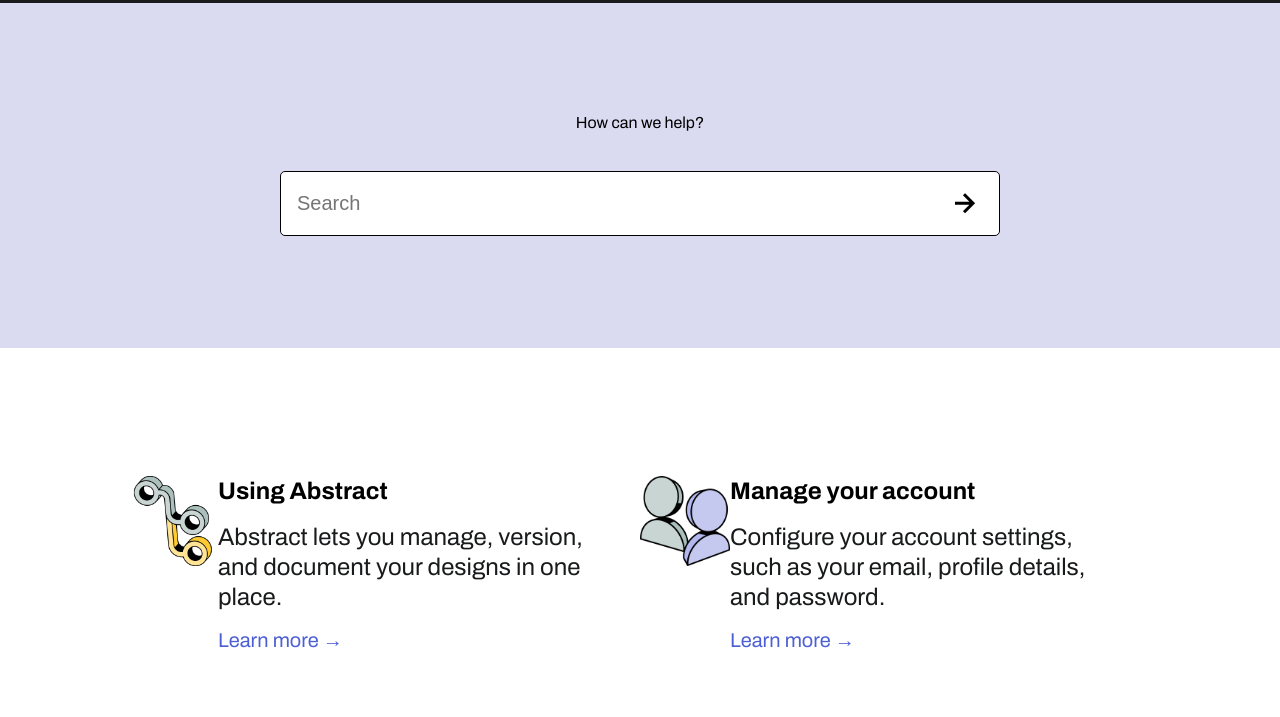
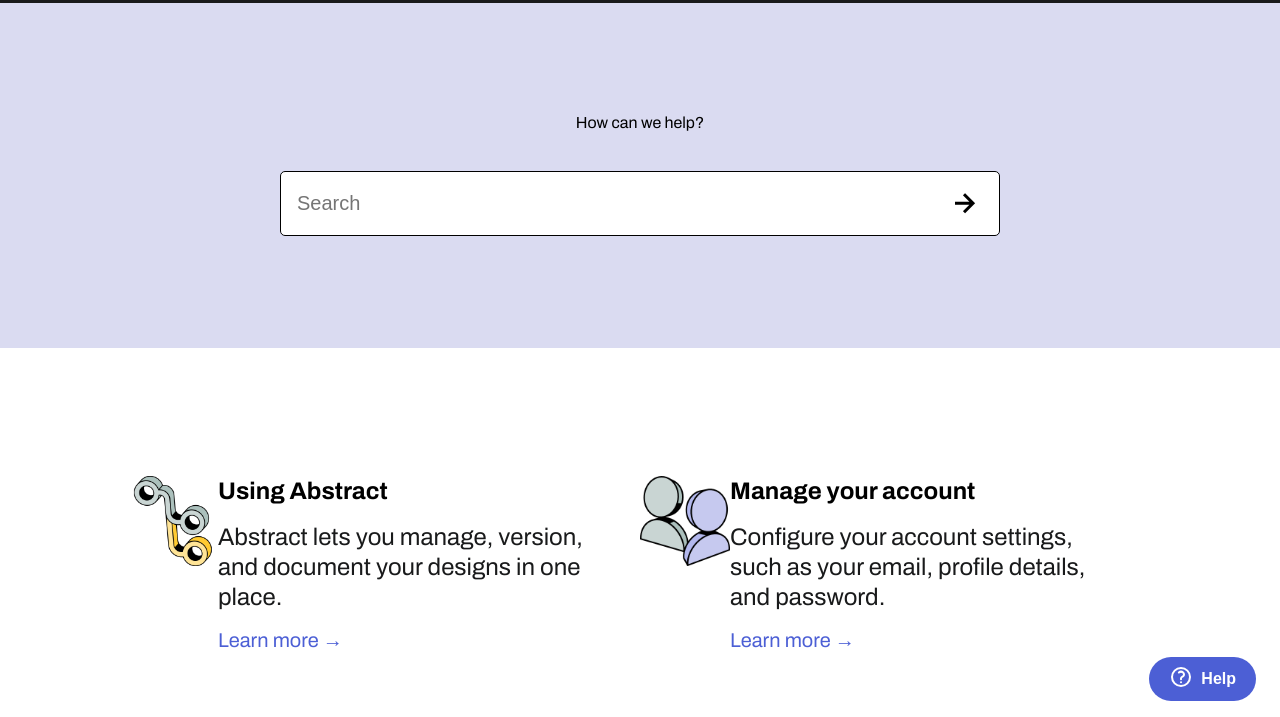
Before and after one commit to harrmitch/abstract-help-page, a website built with Vite: page index.html in a window 1280 px wide. Shown: the part 83-800 px from the top of the page. Built offline with nearby package versions, Linux system fonts and the light colour scheme.

Commit message:
add help fixed button

```diff
--- a/index.html
+++ b/index.html
@@ -214,6 +214,27 @@
       </div>
     </div>
 
+    <div class="help">
+      <button>
+        <svg
+          xmlns="http://www.w3.org/2000/svg"
+          fill="none"
+          width="1.75rem"
+          height="1.75rem"
+          view-box="0 0 24 24"
+          stroke-width="2"
+          stroke="currentColor"
+        >
+          <path
+            stroke-linecap="round"
+            stroke-linejoin="round"
+            d="M9.879 7.519c1.171-1.025 3.071-1.025 4.242 0 1.172 1.025 1.172 2.687 0 3.712-.203.179-.43.326-.67.442-.745.361-1.45.999-1.45 1.827v.75M21 12a9 9 0 11-18 0 9 9 0 0118 0zm-9 5.25h.008v.008H12v-.008z"
+          />
+        </svg>
+        Help
+      </button>
+    </div>
+
     <script type="module" src="/main.js"></script>
   </body>
 </html>
--- a/style.css
+++ b/style.css
@@ -353,3 +353,30 @@
   min-width: 10rem;
   align-self: flex-end;
 }
+
+/* Help button */
+
+.help {
+  position: fixed;
+  bottom: 1rem;
+  right: 1.5rem;
+}
+
+.help button {
+  box-sizing: border-box;
+  background-color: #4c5fd5;
+  border: none;
+  border-radius: 25px;
+  display: inline-flex;
+  place-items: center;
+  gap: 0.25rem;
+  padding: 0.5rem 1.25rem;
+
+  color: #fff;
+  font-size: 1rem;
+  font-weight: bold;
+}
+
+.help button:focus {
+  border: 2px solid #dadbf1;
+}
```
